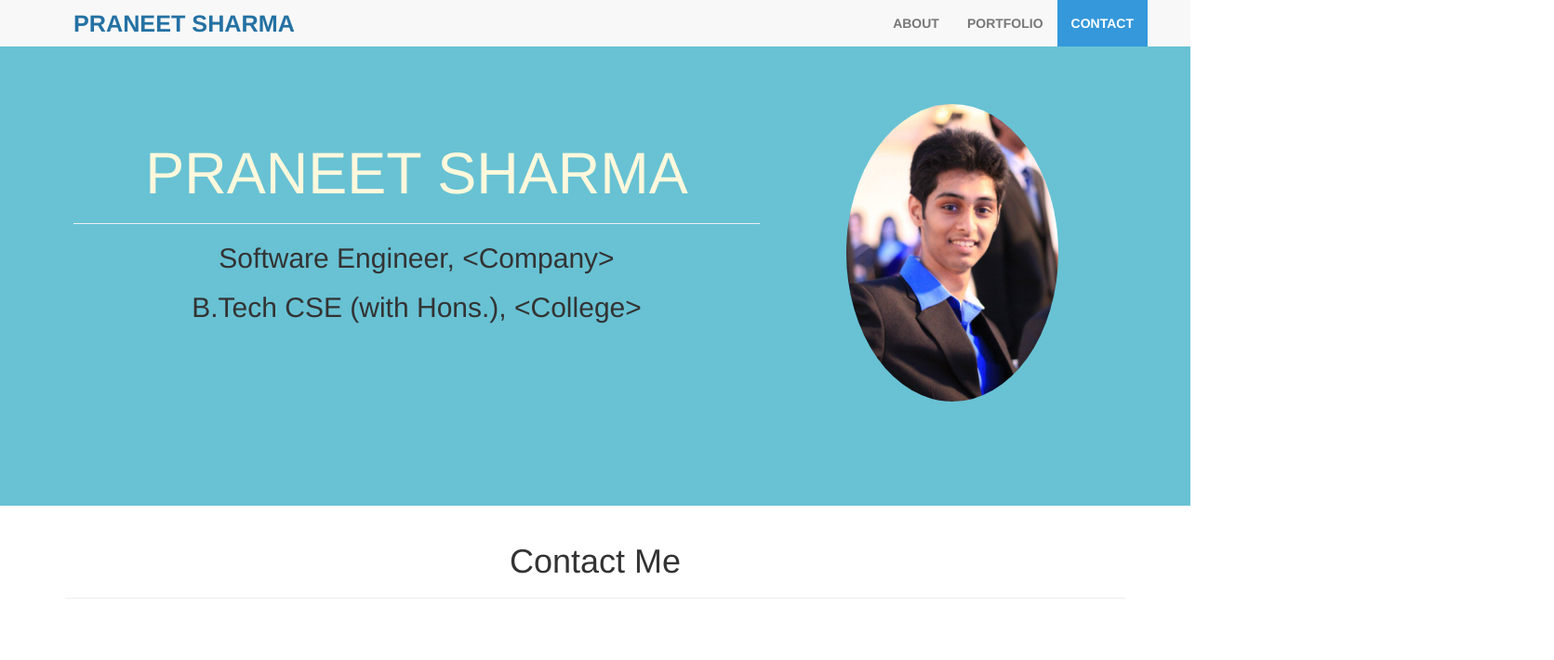
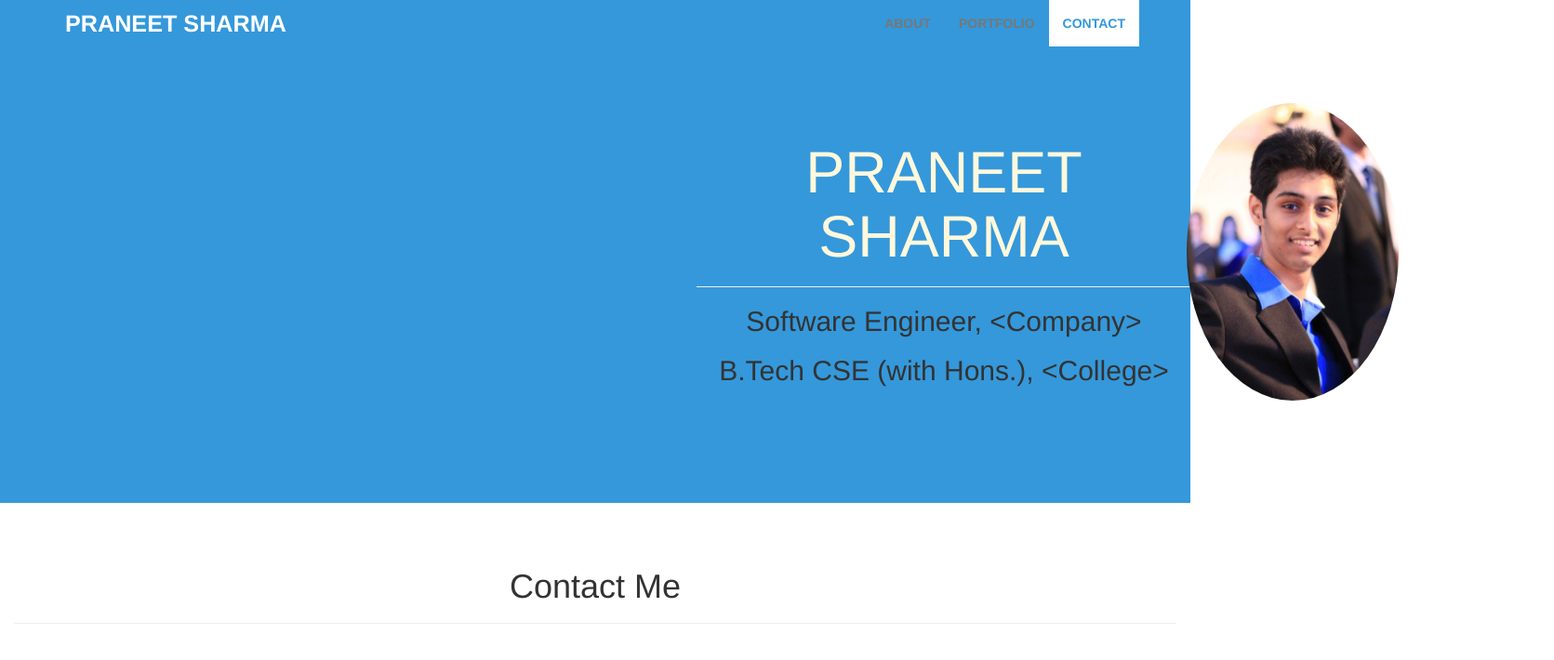
Before and after one commit to praneetsharma/portfolio, a plain HTML site: page index.html in a window 1280 px wide. Shown: the whole page at 93% size, 1671 px wide, since content can reach past the window. Drawn offline with nearby package versions, Linux system fonts and the light colour scheme.

Commit message:
Enhancement++

```diff
--- a/css/style.css
+++ b/css/style.css
@@ -1,27 +1,50 @@
+body {
+  position: relative; /*wasn't planning to add this but apparently scroll spy required this*/
+}
+
+/*
+  Background-color Color 1
+  Main color: #3498DB
+  Alt color: #00CDCD;
+*/
+.navbar, .active a, #home-screen {
+  background-color: #3498DB !important;
+}
+
+/* Background-color Color 2 */
+
+
+
+/*
+----------------------------------
+NAVIGATION
+---------------------
+*/
 .navbar {
   border: 0;
   margin: 0;
-  padding-left: 5%;
-  padding-right: 5%;
 }
 
 .navbar-brand {
   color: #2471A3 !important; /*override gray color of navbar-brand text color*/
+  color: white !important;
   font-weight: bold;
   font-size: 1.8em;
 }
 
-.navbar-brand : hover {
-  color: black !important;
+.navbar-nav li a {
+  font-weight: bold;
+
 }
 
-.navbar-nav a {
-  font-weight: bold;
+.navbar-nav li : hover {
+  color: white !important;
+  background-color: white !important;
 }
 
 .active a {
-  background-color: #3498DB !important;
-  color: white !important;
+  color: #3498DB !important;
+  background-color: white !important;
 }
 
 .vertical-center {
@@ -30,8 +53,7 @@
 }
 
 #home-screen {
-  margin: auto;
-  background-color: #68C2D4;
+
 }
 
 #home-screen .row {
--- a/index.html
+++ b/index.html
@@ -41,24 +41,30 @@
       </div>
     </nav>
 
-    <div class="jumbotron" id="home-screen">
+    <div class="jumbotron container-fluid" id="home-screen">
       <div class="row">
-        <div class="col-md-8 col-xs-12">
+        <div class="col-md-push-7 col-sm-6">
           <div class="page-header">
             <h1 class="text-center">PRANEET SHARMA</h1>
           </div>
           <h2 class="text-center">Software Engineer, &lt;Company&gt;</h2>
           <h2 class="text-center">B.Tech CSE (with Hons.), &lt;College&gt;</h2>
         </div>
-        <div class="col-md-4 col-xs-12">
-          <img src="./img/profile.jpg" class="img-responsive img-circle center-block" alt="Profile Pic" id="profile-pic"/>
+        <div class="clearfix visible-xs"></div>
+        <div class="col-md-push-5 col-sm-6">
+          <img src="./img/profile.jpg" class="img-circle center-block" alt="Profile Pic" id="profile-pic"/>
         </div>
       </div>
     </div>
 
+    <section id="about-screen">
+    </section>
+
+    <section id="portfolio">
+    </section>
 
     <section id="contact">
-      <div class="container">
+      <div class="container-fluid">
         <div class="page-header text-center">
           <h1>Contact Me</h1>
         </div>
```
